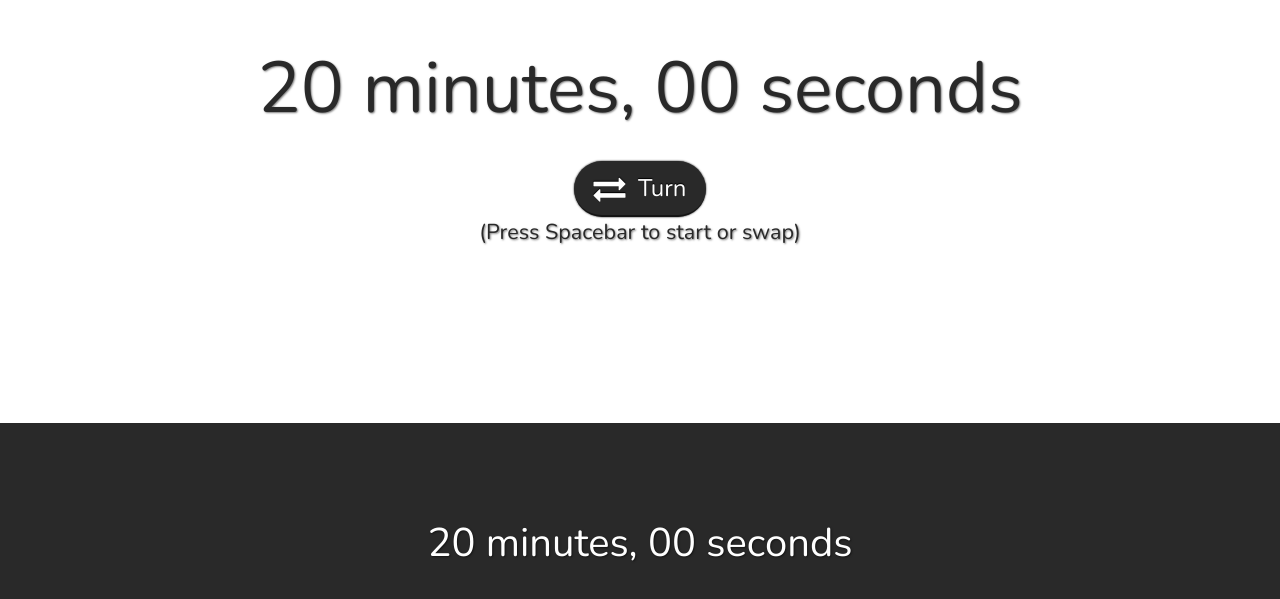
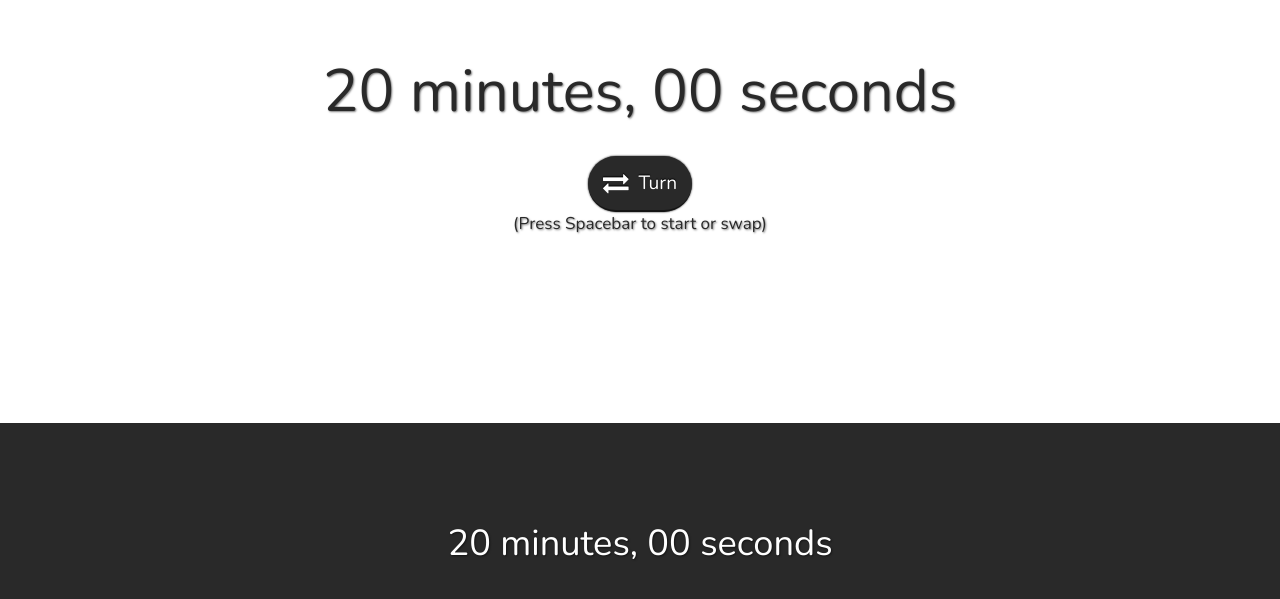
Before and after one commit to Antrikshy/ChessTimer, a plain HTML site: page index.html in a window 1280 px wide. Shown: the part 137-736 px from the top of the page. Drawn offline with nearby package versions, Linux system fonts and the light colour scheme.

Commit message:
Converted font-size to rems

```diff
--- a/styles.css
+++ b/styles.css
@@ -1,6 +1,7 @@
 html, body {
     text-align: center;
     font-weight: 100;
+    font-size: 16pt;
     text-shadow: rgba(0,0,0,0.5) 1px 1px 2px;
     padding: 0;
     margin: 0;
@@ -63,8 +64,7 @@ a {
 }
 
 .brand {
-    font-size: 5vmin;
-    font-size: 5vm;
+    font-size: 1.8rem;
     left: 2vw;
     top: 1vh;
     position: fixed;
@@ -108,7 +108,7 @@ a {
 .swap-btn {
     height: 7vh;
     margin-top: 3vh;
-    font-size: 3vh;
+    font-size: 0.9rem;
     background-color: #292929;
     color: #ffffff;
 }
@@ -135,13 +135,11 @@ a {
 }
 
 .timer#cur-time {
-    font-size: 9vmin;
-    font-size: 9vm;
+    font-size: 2.8rem;
 }
 
 .timer#oth-time {
-    font-size: 5vmin;
-    font-size: 5vm;
+    font-size: 1.7rem;
 }
 
 /* /u/dylanraga's solution */
@@ -159,11 +157,6 @@ input.time-value:focus {
   outline: none;
 }
 
-.player-indicator {
-    font-size: 65%;
-    margin-bottom: 50px;
+.spacebar-indicator {
+  font-size: 0.8rem;
 }
-
-.spacebar-indicator {
-    font-size: 30%;
-}
```
